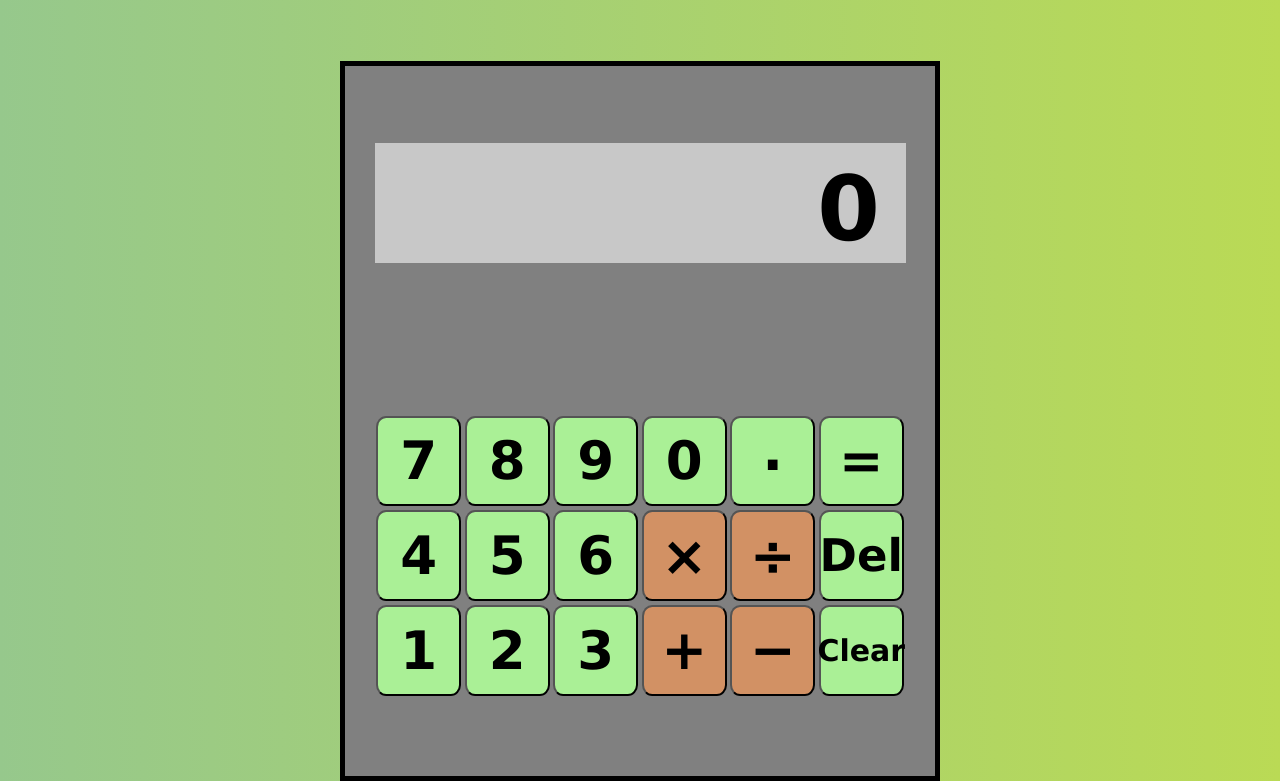
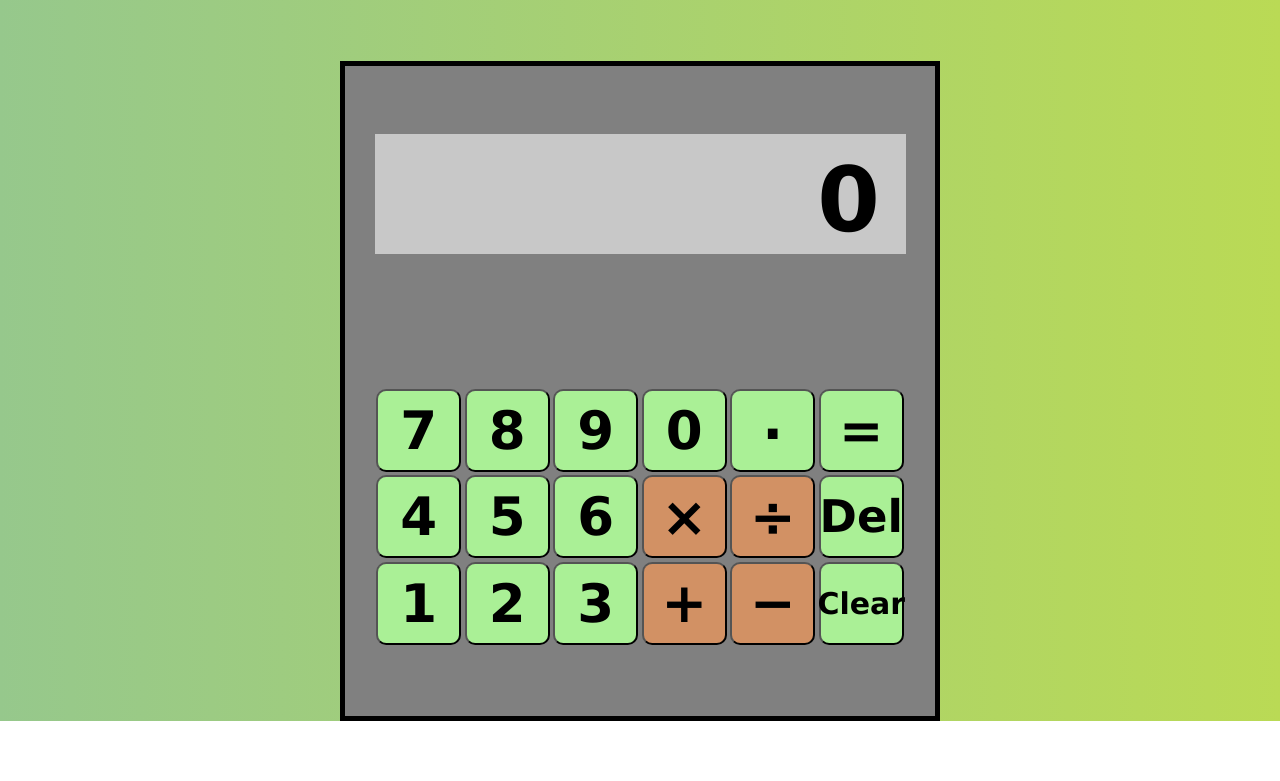
Before and after one commit to MKMaths22/OdinCalculator, a plain HTML site: page index.html in a window 1280 px wide. Shown: the part 156-937 px from the top of the page. After the commit the page ends 877 px from the top, so only its background shows below. Drawn offline with Linux system fonts and the light colour scheme.

Commit message:
Change max/min values of font sizes and height of container

```diff
--- a/calc.js
+++ b/calc.js
@@ -280,7 +280,7 @@ function carryOutCalc(a,func,b)
    if (i === 100) {display.textContent = `Error! Too large.`;
                    stateOfCalc = 'errorState';
                   }
-                  else display.style.fontSize = "75%";
+                  else display.style.fontSize = "70%";
   //only changes size of text if the output is large but not bigger than 10 to the 99 in magnitude
     }
 
--- a/styles.css
+++ b/styles.css
@@ -29,8 +29,8 @@ button {
     justify-content: space-around;
     align-items: center;
     box-sizing: border-box;
-    width: min(600px,80vw);
-    height: min(720px,96vw);
+    width: max(min(600px,80vw),280px);
+    height: max(min(660px,88vw),308px);
     border: 5px solid black;
     background-color: grey;
 }
@@ -77,30 +77,30 @@ button {
     align-items: center;
     font-family: Verdana, 'Times New Roman';
     font-weight: bold;
-    font-size: min(53px,5vw);
+    font-size: max(min(53px,5vw), 20px);
     border-radius: 12%;
 
 }
 
 .calcbutton.times, .calcbutton.divide, .calcbutton.plus, .calcbutton.minus {
-    font-size: min(55px,5.5vw);
+    font-size: max(min(55px,5.5vw), 20px);
     background-color: rgb(210, 145, 100);
 }
 
 
 
 #del {
-    font-size: min(45px,4.5vw);
+    font-size: max(min(45px,4.5vw), 17px);
 }
 
 
 .calcbutton.point {
-    font-size: min(55px,5.5vw);
+    font-size: max(min(55px,5.5vw),20px);
     padding-bottom: min(20px,2vw);
 }
 
 .calcbutton.clear {
-    font-size: min(30px,3.5vw);
+    font-size: max(min(30px,3.5vw), 13px);
 }
 
 .calcbutton:hover {
```
